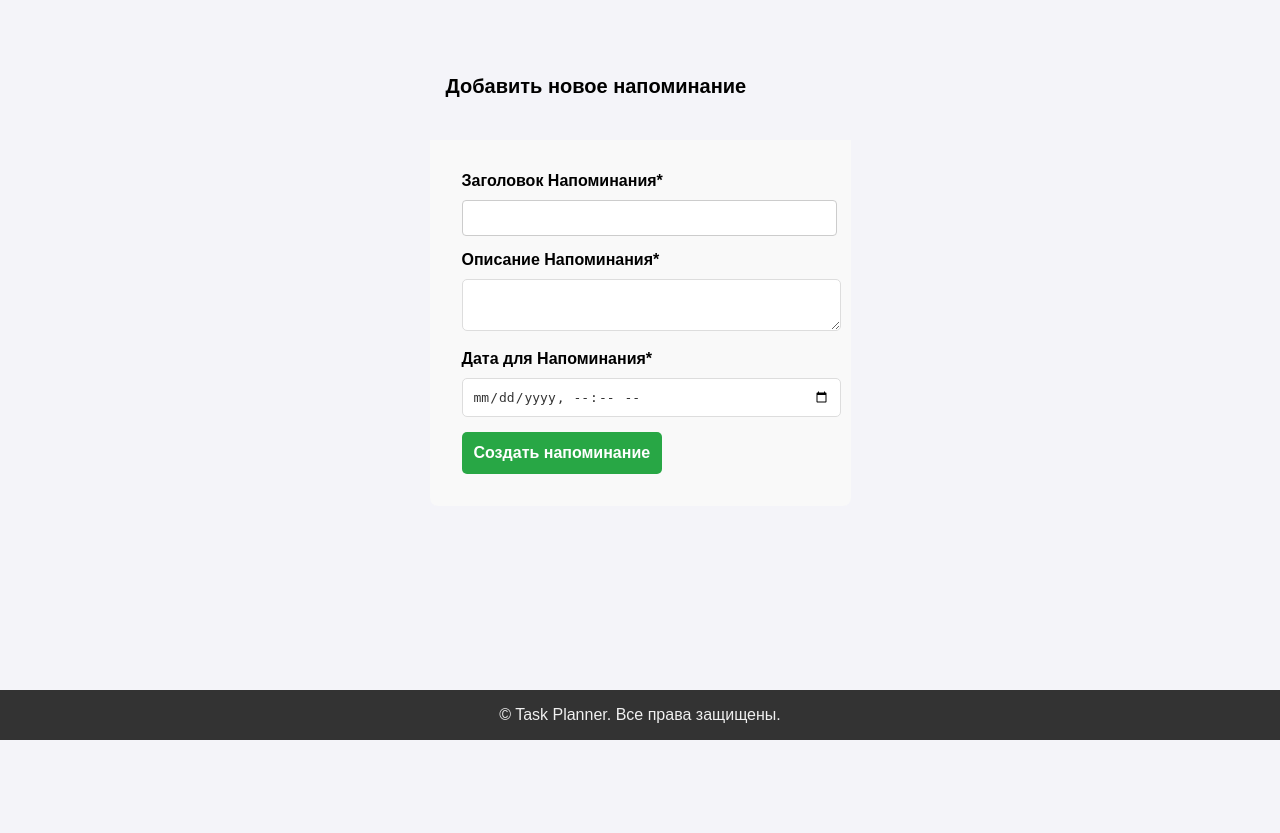
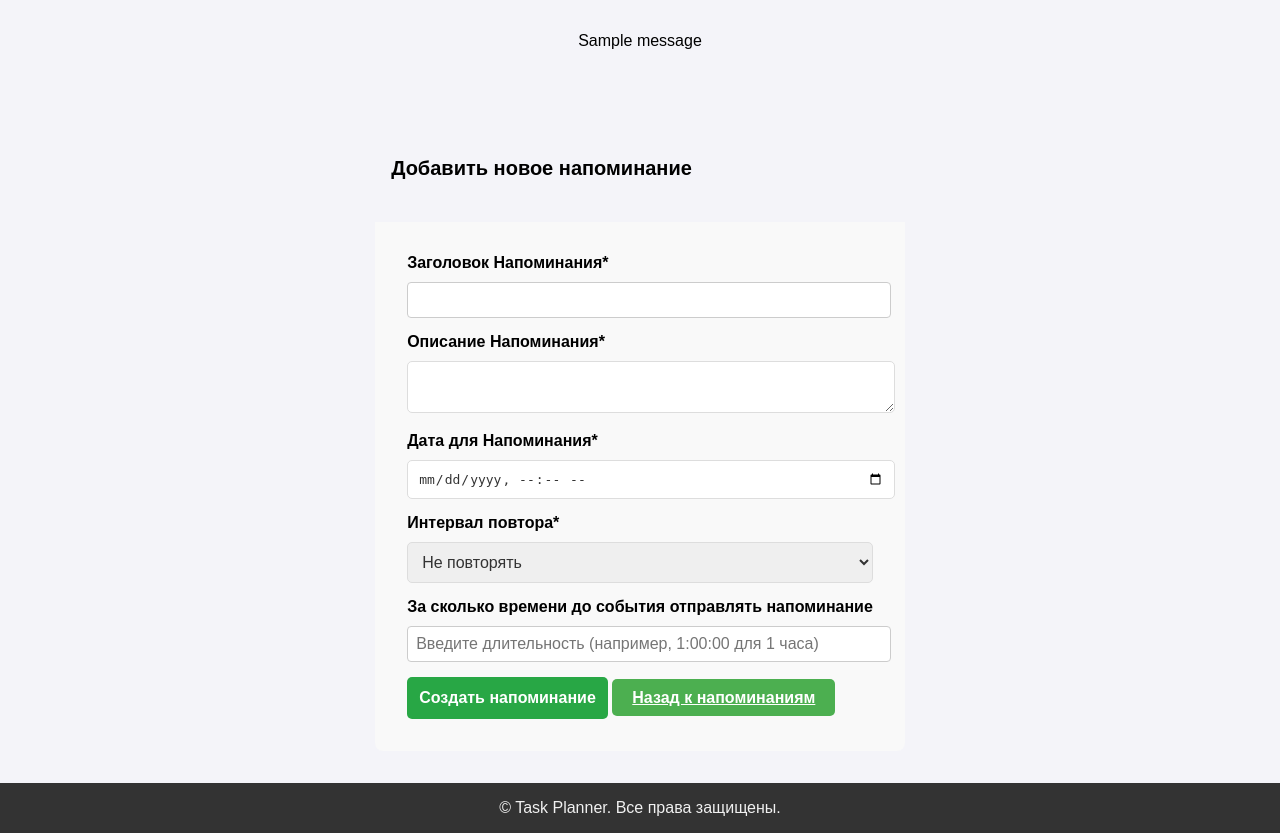
Before and after one commit to kadyevsultan/CeleryPetProject, a Django app: page /reminders/add/ in a window 1280 px wide. Shown: the part 60-893 px from the top of the page. Before the commit the page ends 800 px from the top, so only its background shows below. Run offline with Django 4.2, Linux system fonts and the light colour scheme; a user stored in the database is signed in; tables that the repository leaves empty hold one stand-in row (values such as "Sample post"); one stand-in notice (Sample message) is shown; parts of the project's set-up code (start-up, migrations or seed data) failed here and were passed over; some libraries are stand-ins or nearby versions.

Commit message:
Added more functions for reminders

```diff
--- a/web/reminders/forms.py
+++ b/web/reminders/forms.py
@@ -7,9 +7,16 @@ class AddReminderForm(forms.ModelForm):
     title = forms.CharField(widget=forms.TextInput(attrs={'class': 'form-control'}))
     description = forms.CharField(widget=forms.Textarea(attrs={'class': 'form-control', 'rows': 2}))
     date = forms.DateTimeField(widget=forms.DateInput(attrs={'class': 'form-control', 'type': 'datetime-local'}))
+    repeat_interval = forms.ChoiceField(choices=[('none', 'Не повторять'),
+                                                 ('daily', 'Ежедневно'),
+                                                ('weekly', 'Еженедельно'),
+                                                ('monthly', 'Ежемесячно'),
+                                                ],
+                                        widget=forms.Select(attrs={'class': 'form-control'}))
+    notification_time = forms.DurationField(required=False, widget=forms.TextInput(attrs={'class': 'form-control', 'placeholder': 'Введите длительность (например, 1:00:00 для 1 часа)'}))
     class Meta:
         model = Reminder
-        fields = ['title', 'description', 'date']
+        fields = ['title', 'description', 'date', 'repeat_interval', 'notification_time']
 
     def __init__(self, *args, **kwargs):
         super().__init__(*args, **kwargs)
@@ -17,6 +24,8 @@ class AddReminderForm(forms.ModelForm):
         self.fields['title'].label = 'Заголовок Напоминания'
         self.fields['description'].label = 'Описание Напоминания'
         self.fields['date'].label = 'Дата для Напоминания'
+        self.fields['repeat_interval'].label = 'Интервал повтора'
+        self.fields['notification_time'].label = 'За сколько времени до события отправлять напоминание'
 
     def clean_title(self):
         title = self.cleaned_data['title']
@@ -41,9 +50,16 @@ class UpdateReminderForm(forms.ModelForm):
     title = forms.CharField(widget=forms.TextInput(attrs={'class': 'form-control'}))
     description = forms.CharField(widget=forms.Textarea(attrs={'class': 'form-control', 'rows': 2}))
     date = forms.DateTimeField(widget=forms.DateInput(attrs={'class': 'form-control', 'type': 'datetime-local'}))
+    repeat_interval = forms.ChoiceField(choices=[('none', 'Не повторять'),
+                                                 ('daily', 'Ежедневно'),
+                                                ('weekly', 'Еженедельно'),
+                                                ('monthly', 'Ежемесячно'),
+                                                ],
+                                        widget=forms.Select(attrs={'class': 'form-control'}))
+    notification_time = forms.DurationField(required=False, widget=forms.TextInput(attrs={'class': 'form-control', 'placeholder': 'Введите длительность (например, 1:00:00 для 1 часа)'}))
     class Meta:
         model = Reminder
-        fields = ['title', 'description', 'date']
+        fields = ['title', 'description', 'date', 'repeat_interval', 'notification_time']
 
     def __init__(self, *args, **kwargs):
         super().__init__(*args, **kwargs)
@@ -51,6 +67,8 @@ class UpdateReminderForm(forms.ModelForm):
         self.fields['title'].label = 'Заголовок Напоминания'
         self.fields['description'].label = 'Описание Напоминания'
         self.fields['date'].label = 'Дата для Напоминания'
+        self.fields['repeat_interval'].label = 'Интервал повтора'
+        self.fields['notification_time'].label = 'За сколько времени до события отправлять напоминание'
 
     def clean_title(self):
         title = self.cleaned_data['title']
--- a/web/reminders/models.py
+++ b/web/reminders/models.py
@@ -13,6 +13,13 @@ class Reminder(models.Model):
     description = models.TextField(max_length=500,blank=True, null=True)
     is_completed = models.BooleanField(default=False)
     date = models.DateTimeField()
+    repeat_interval = models.CharField(max_length=20,
+                                       choices=[('daily', 'Ежедневно'),
+                                                ('weekly', 'Еженедельно'),
+                                                ('monthly', 'Ежемесячно'),
+                                                ('none', 'Не повторять')], default='none')
+    notification_time = models.DurationField(null=True, blank=True,
+                                             help_text='За сколько времени до события отправлять напоминание (например, 1 час или 30 минут)')
     slug = models.SlugField('URL', max_length=250, unique=True, blank=True)
 
     class Meta:
--- a/web/reminders/views.py
+++ b/web/reminders/views.py
@@ -4,6 +4,7 @@ from django.contrib.auth.decorators import login_required
 from django.contrib.auth.mixins import LoginRequiredMixin
 from django.urls import reverse
 from django.views.generic import CreateView
+from django.contrib import messages
 from datetime import datetime
 from .models import Reminder
 from .forms import AddReminderForm, UpdateReminderForm
@@ -23,6 +24,11 @@ def reminders_home(request):
         }
     return render(request, 'reminders/reminders-home.html', context)
 
+@login_required(login_url='accounts:login')
+def form_valid(self, form):
+    messages.success(self.request, 'Напоминание успешно создано!')
+    return super().form_valid(form)
+
 
 class ReminderContact(LoginRequiredMixin, CreateView):
     model = Reminder
@@ -35,13 +41,31 @@ class ReminderContact(LoginRequiredMixin, CreateView):
         reminder.user_id = self.request.user
         reminder.save()
 
-        send_reminder_email.apply_async((reminder.id,), eta=reminder.date)
+        if reminder.notification_time is not None:
+            notification_time = reminder.date - reminder.notification_time
+            send_reminder_email.apply_async((reminder.id,), eta=notification_time)
+        else:
+            send_reminder_email.apply_async((reminder.id,), eta=reminder.date)
         return super().form_valid(form)
 
 @login_required(login_url='accounts:login')
 def reminders_details(request, slug):
     reminder = get_object_or_404(Reminder, slug=slug, user_id=request.user)
-    context = {'reminder': reminder}
+    reminder_repeat_interval = reminder.get_repeat_interval_display()
+
+    if reminder.notification_time is not None:
+        actual_send_time = reminder.date - reminder.notification_time
+        context = {
+            'reminder': reminder,
+            'actual_send_time': actual_send_time,
+            'reminder_repeat_interval': reminder_repeat_interval
+        }
+    else:
+        context = {
+            'reminder': reminder,
+            'reminder_repeat_interval': reminder_repeat_interval
+        }
+
     return render(request, 'reminders/reminders-details.html', context)
 
 @login_required(login_url='accounts:login')
--- a/web/templates/base.html
+++ b/web/templates/base.html
@@ -31,6 +31,15 @@
                 </ul>
             </nav>
         </header>
+        {% if messages %}
+            <div class="container mt-3">
+                {% for message in messages %}
+                    <div class="alert alert-{{ message.tags }}">
+                        {{ message }}
+                    </div>
+                {% endfor %}
+            </div>
+        {% endif %}
         <main>{% block content %}{% endblock content %}</main>
             <!-- Футер -->
         <footer>
--- a/web/templates/emails/reminder-email.html
+++ b/web/templates/emails/reminder-email.html
@@ -87,7 +87,9 @@
             <div class="reminder-details">
                 <p><strong>Тема:</strong> {{ reminder_title }}</p>
                 <p><strong>Описание:</strong> {{ reminder_description }}</p>
-                <p><strong>Дата и время:</strong> {{ reminder_date }}</p>
+                <p><strong>Дата для напоминания:</strong> {{ reminder_date }}</p>
+                <p><strong>Интервал напоминания:</strong> {{ reminder_repeat_interval }}</p>
+                <p><strong>Время отправки напоминания:</strong> {{ actual_send_time|date:"d F Y г. H:i" }}</p>
             </div>
 
             <p>Пожалуйста, убедитесь, что вы выполните это напоминание вовремя.</p>
--- a/web/templates/reminders/reminders-add.html
+++ b/web/templates/reminders/reminders-add.html
@@ -18,7 +18,17 @@
                 {% csrf_token %}
                 {{ form|crispy }}
                 <button type="submit" class="btn btn-success w-100">Создать напоминание</button>
+                <a href="{% url 'reminders:reminders-home' %}" class="btn btn-primary mt-3">Назад к напоминаниям</a>
             </form>
+            {% if form.errors %}
+                <div class="alert alert-danger" role="alert">
+                    {% for field in form %}
+                        {% if field.errors %}
+                            {{ field.errors }}
+                        {% endif %}
+                    {% endfor %}
+                </div>
+            {% endif %}
         </div>
     </div>
 </div>
--- a/web/templates/reminders/reminders-details.html
+++ b/web/templates/reminders/reminders-details.html
@@ -7,8 +7,10 @@
     <div class="reminder-detail bg-white shadow-md p-4 rounded">
         <h2>{{ reminder.title }}</h2>
         <p><strong>Описание:</strong> {{ reminder.description }}</p>
-        <p><strong>Дата Напоминания:</strong> {{ reminder.date|date:"d.m.Y H:i" }}</p>
+        <p><strong>Дата для Напоминания:</strong> {{ reminder.date|date:"d.m.Y H:i" }}</p>
         <p><strong>Статус:</strong> {% if reminder.is_completed %} Завершено {% else %} В процессе {% endif %}</p>
+        <p><strong>Интервал напоминания:</strong> {{ reminder_repeat_interval }}</p>
+        <p><strong>Время отправки напоминания:</strong> {{ actual_send_time|date:"d F Y г. H:i" }}</p>
 
         <a href="{% url 'reminders:reminders-details-update' reminder.slug %}" class="btn btn-primary mt-3">Редактировать</a>
         <a href="{% url 'reminders:reminders-details-delete' reminder.slug %}" class="btn btn-primary mt-3">Удалить</a>
--- a/web/templates/reminders/reminders-home.html
+++ b/web/templates/reminders/reminders-home.html
@@ -18,7 +18,6 @@
                         <a href="{% url 'reminders:reminders-details' active.slug %}">
                             <div class="reminder-card">
                                 <p>{{ active.title }}</p>
-                                <p>{{ active.description }}</p>
                                 <p>Дата: {{ active.date|date:"d.m.Y H:i" }}</p>
                             </div>
                         </a>
@@ -32,7 +31,6 @@
                         <a href="{% url 'reminders:reminders-details' completed.slug %}">
                             <div class="reminder-card">
                                 <p>{{ completed.title }}</p>
-                                <p>{{ completed.description }}</p>
                                 <p>Дата завершения: {{ completed.date|date:"d.m.Y H:i" }}</p>
                             </div>
                         </a>
```
Also changed, not shown: web/reminders/tasks.py (+30 -6 lines), 1 other file.
